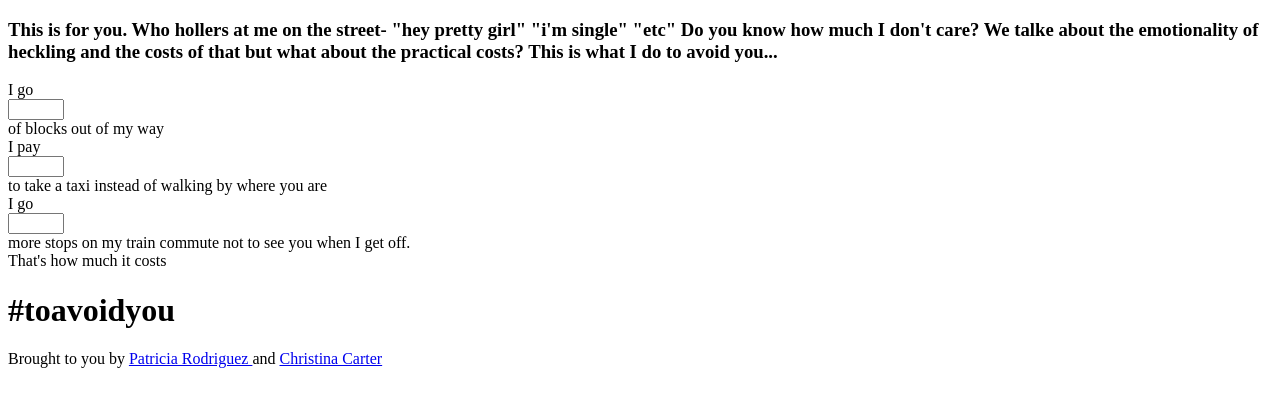
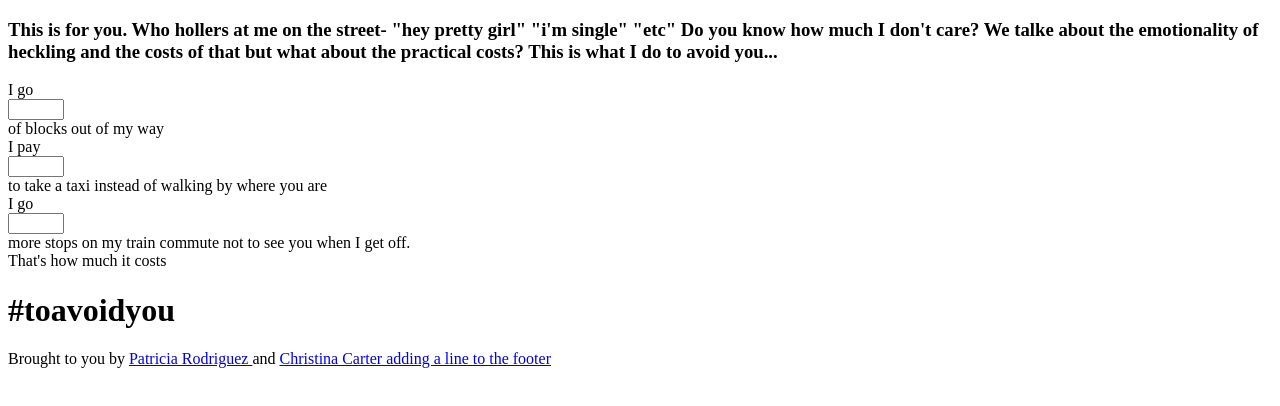
Before and after one commit to itschristinith/to-avoid-you, a plain HTML site: page index.html in a window 1280 px wide. Drawn offline with nearby package versions, Linux system fonts and the light colour scheme.

Commit message:
added new line to footer

```diff
--- a/index.html
+++ b/index.html
@@ -23,6 +23,7 @@
 
 		<footer>
 			Brought to you by <a href="www.patriciazablah.com"> Patricia Rodriguez </a> and <a href="itschristinith.com"> Christina Carter
+			adding a line to the footer
 		</footer>
 	</body>
 </html>
```
Also changed, not shown: 1 other file.
